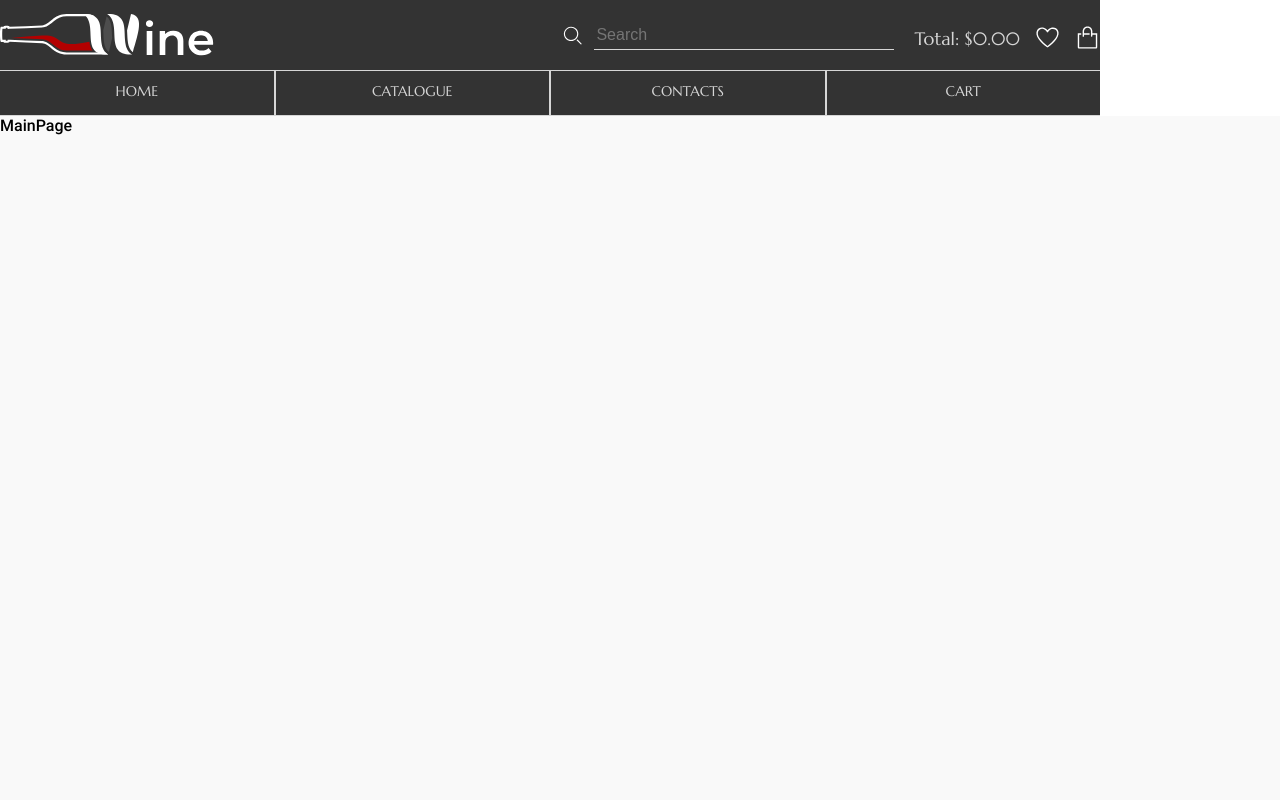
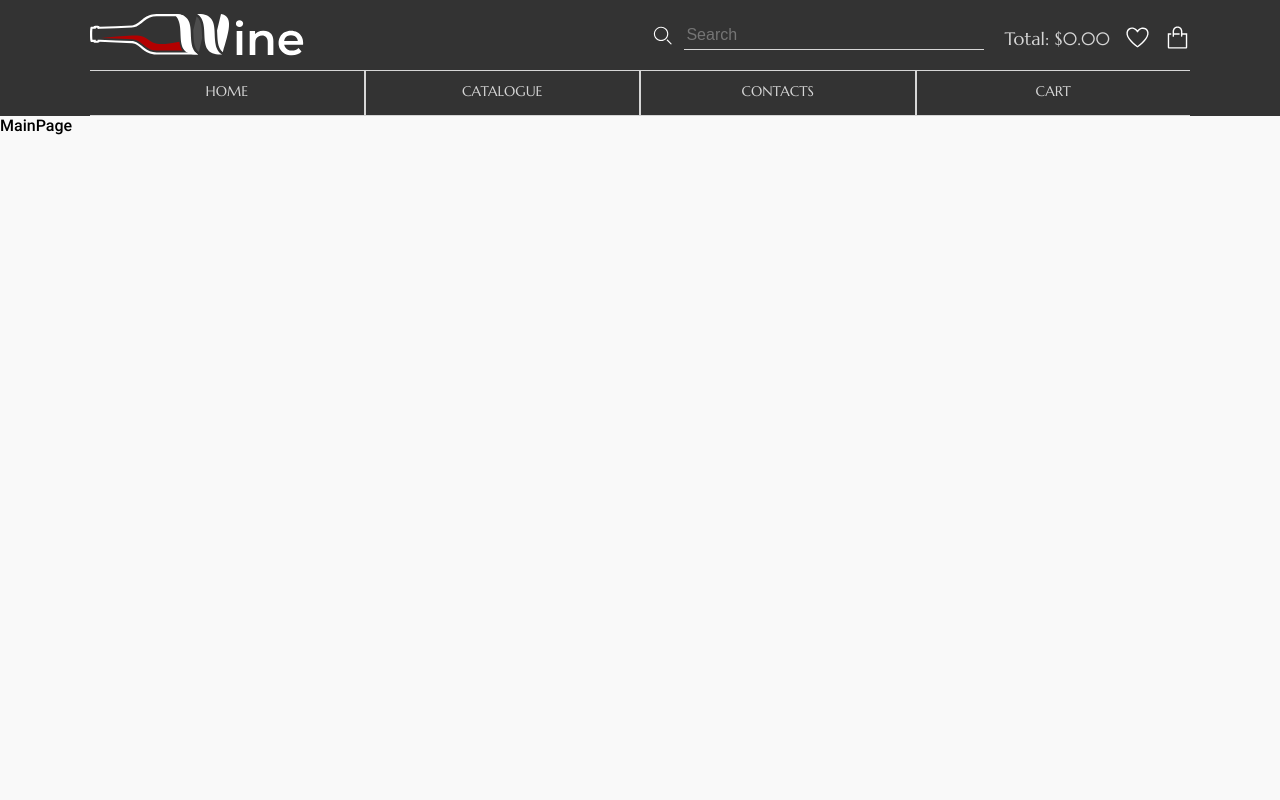
Before and after one commit to mitjasha/online-shop, a React (Create React App) app: page / in a window 1280 px wide. Shown: the top 800 px of the page. Built offline with nearby package versions, Linux system fonts and the light colour scheme.

Commit message:
feat: add footer and header containers, change container class styles, add 100% width to header and footer classes

```diff
--- a/src/containers/Footer/Footer.scss
+++ b/src/containers/Footer/Footer.scss
@@ -1,4 +1,5 @@
 .footer {
+  width: 100%;
   font-family: "Marcellus";
   font-style: normal;
   font-weight: 400;
--- a/src/containers/Footer/Footer.tsx
+++ b/src/containers/Footer/Footer.tsx
@@ -8,7 +8,8 @@ import fbIcon from "../../assets/img/svg/facebook-icon.svg";
 
 const Footer: React.FC = () => {
   return (
-    <footer className="footer container">
+    <footer className="footer">
+      <div className="container">
         <MainMenuNavigation />
         <div className="footer__info">
           <div className="logo-wrapper">
@@ -40,6 +41,7 @@ const Footer: React.FC = () => {
             <div>© LITTLE BUMBLEBEES</div>
           </div>
         </div>
+      </div>
     </footer>
   );
 };
--- a/src/containers/Header/Header.scss
+++ b/src/containers/Header/Header.scss
@@ -1,4 +1,5 @@
 .header {
+  width: 100%;
   height: 116px;
   background-color: #333333;
   font-family: "Marcellus";
--- a/src/containers/Header/Header.tsx
+++ b/src/containers/Header/Header.tsx
@@ -8,7 +8,8 @@ import MainMenuNavigation from "../../components/MainMenuNavigation/MainMenuNavi
 
 const Header: React.FC = () => {
   return (
-    <header className="header container">
+    <header className="header">
+      <div className="container">
         <div className="header__wrapper">
           <img src={logo} alt="online store logo" />
           <div className="wrapper__items">
@@ -21,6 +22,7 @@ const Header: React.FC = () => {
           </div>
         </div>
         <MainMenuNavigation />
+      </div>
     </header>
   );
 };
--- a/src/index.scss
+++ b/src/index.scss
@@ -42,7 +42,8 @@ html {
 .container {
   max-width: 1100px;
   width: 100%;
-  margin: 0;
+  margin: auto;
+  padding: 0;
 }
 
 a {
```
Lines whose indentation alone changed are shown as unchanged.
